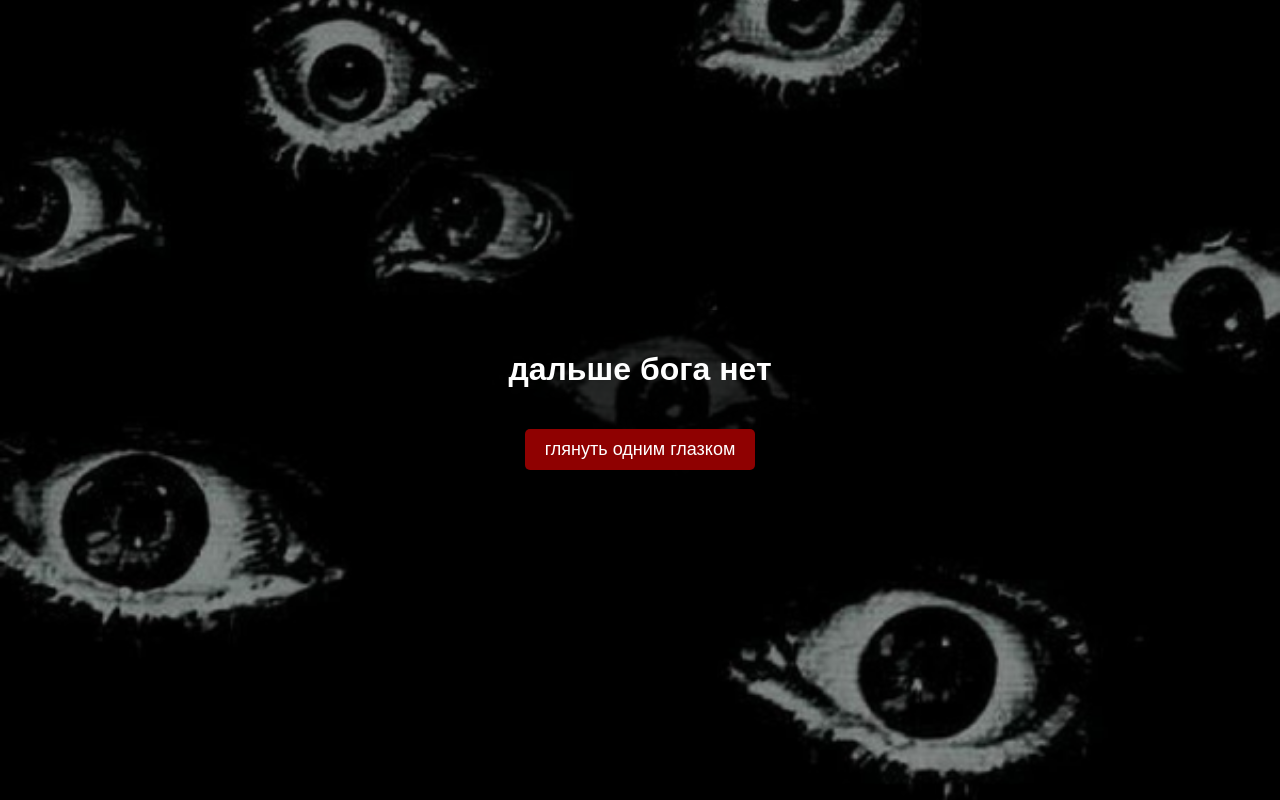
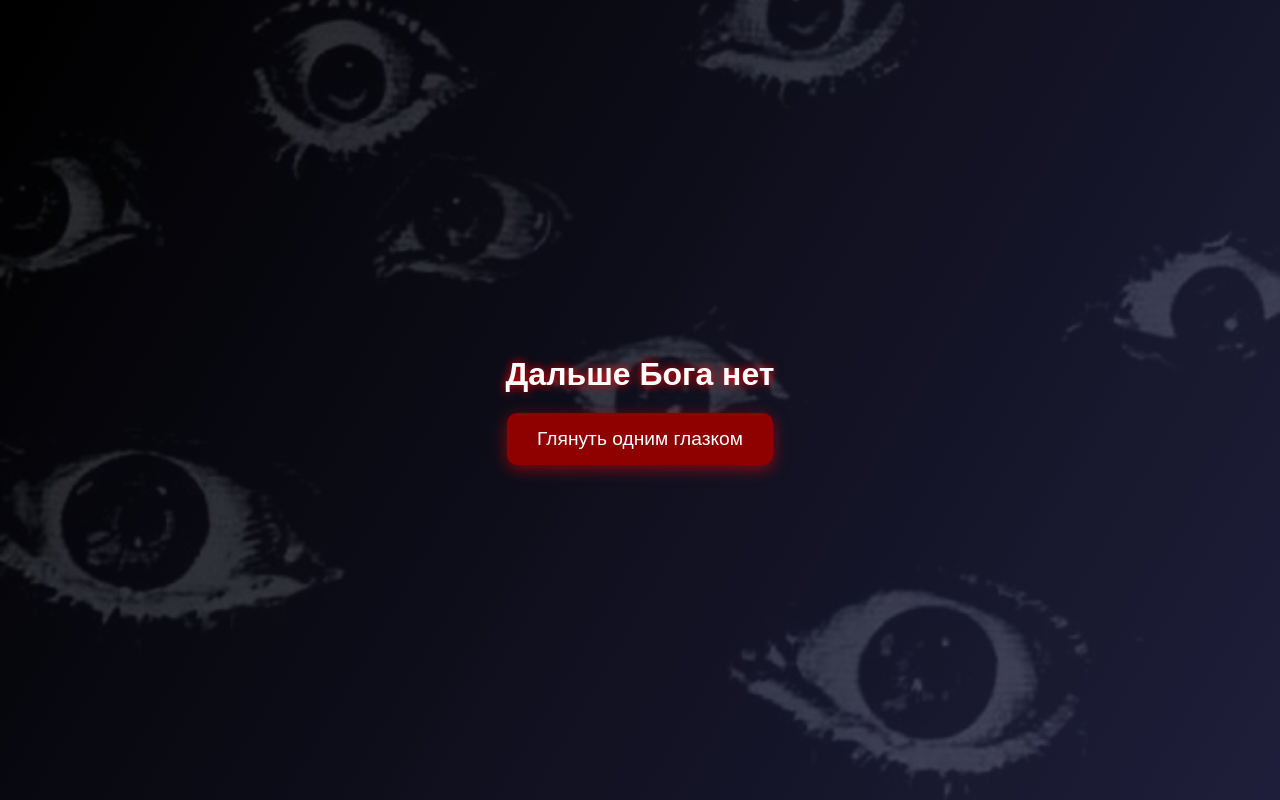
Before and after one commit to unixgnu/unixgnu.github.io, a plain HTML site: page index.html in a window 1280 px wide. Drawn offline with Linux system fonts and the light colour scheme.

Commit message:
Update index.html

```diff
--- a/index.html
+++ b/index.html
@@ -3,66 +3,89 @@
 <head>
     <meta charset="UTF-8">
     <meta name="viewport" content="width=device-width, initial-scale=1.0">
-    <title>pandora</title>
+    <title>Пандора</title>
     <style>
         body {
+            margin: 0;
+            padding: 0;
+            height: 100vh;
             display: flex;
             justify-content: center;
             align-items: center;
-            height: 100vh;
-            margin: 0;
-            font-family: Arial, sans-serif;
-            text-align: center;
-            background-color: #000000;
-            background-image: url('eye1.png'); /* Фон страницы с глазом */
-            background-size: cover;
-            background-position: center;
-            background-repeat: no-repeat;
+            background: linear-gradient(120deg, #000000, #2c2c54);
+            font-family: 'Arial', sans-serif;
+            color: #fff;
+            overflow: hidden;
         }
 
         #container {
-            display: flex;
-            flex-direction: column;
-            align-items: center;
-            background-color: rgba(0, 0, 0, 0.7);
-            padding: 20px;
-            border-radius: 10px;
+            text-align: center;
+            animation: fadeIn 1.5s ease-in-out;
         }
 
         h1 {
-            color: #ffffff;
+            font-size: 2rem;
+            margin-bottom: 20px;
+            text-shadow: 0 0 10px #ff0000;
         }
 
         button {
-            padding: 10px 20px;
-            font-size: 18px;
-            color: #ffffff;
-            background-color: #8f0101;
+            background: #8f0101;
             border: none;
-            border-radius: 5px;
+            border-radius: 10px;
+            color: #fff;
+            font-size: 1.2rem;
+            padding: 15px 30px;
             cursor: pointer;
-            transition: background 0.3s ease;
-            margin-top: 20px;
+            transition: transform 0.2s ease, background-color 0.3s ease;
+            box-shadow: 0 4px 15px rgba(255, 0, 0, 0.5);
         }
 
-        /* Фон кнопки меняется на изображение при наведении */
         button:hover {
-            background-image: url('eye.jpg'); /* Путь к твоему изображению */
-            background-size: cover; /* Изображение полностью покрывает кнопку */
-            background-position: center; /* Центрирование изображения */
-            color: transparent; /* Текст становится невидимым, чтобы не мешать изображению */
+            transform: scale(1.1);
+            background: #ff4500;
+        }
+
+        button:active {
+            transform: scale(0.9);
+        }
+
+        @keyframes fadeIn {
+            from {
+                opacity: 0;
+                transform: translateY(-50px);
+            }
+            to {
+                opacity: 1;
+                transform: translateY(0);
+            }
+        }
+
+        /* Анимация фона */
+        body::before {
+            content: '';
+            position: absolute;
+            top: 0;
+            left: 0;
+            right: 0;
+            bottom: 0;
+            background-image: url('eye1.png');
+            background-size: cover;
+            background-position: center;
+            opacity: 0.3;
+            z-index: -1;
         }
     </style>
 </head>
 <body>
     <div id="container">
-        <h1>дальше бога нет</h1>
-        <button onclick="playSound()">глянуть одним глазком</button>
+        <h1>Дальше Бога нет</h1>
+        <button onclick="playSound()">Глянуть одним глазком</button>
     </div>
 
     <audio id="sound">
         <source src="sound.mp3" type="audio/mpeg">
-        Ваш браузер говно
+        Ваш браузер не поддерживает аудио.
     </audio>
 
     <script>
```
